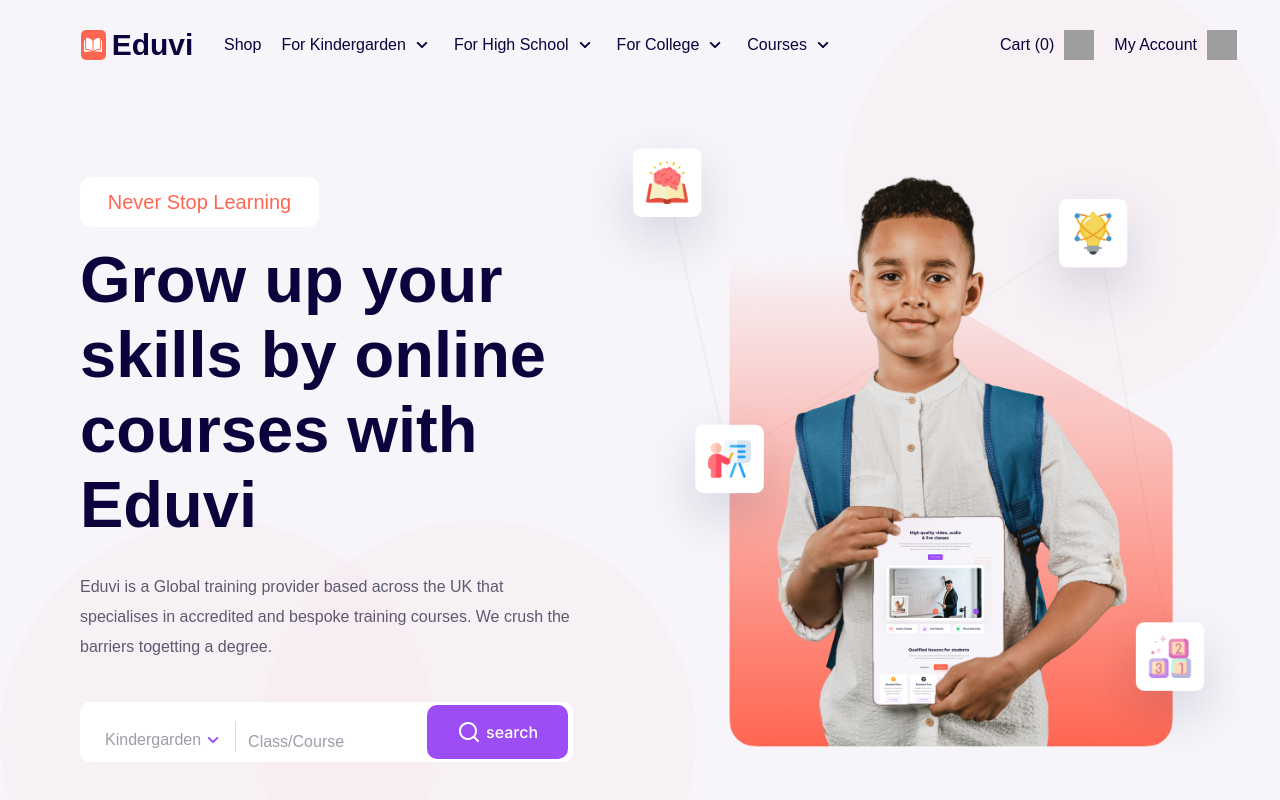
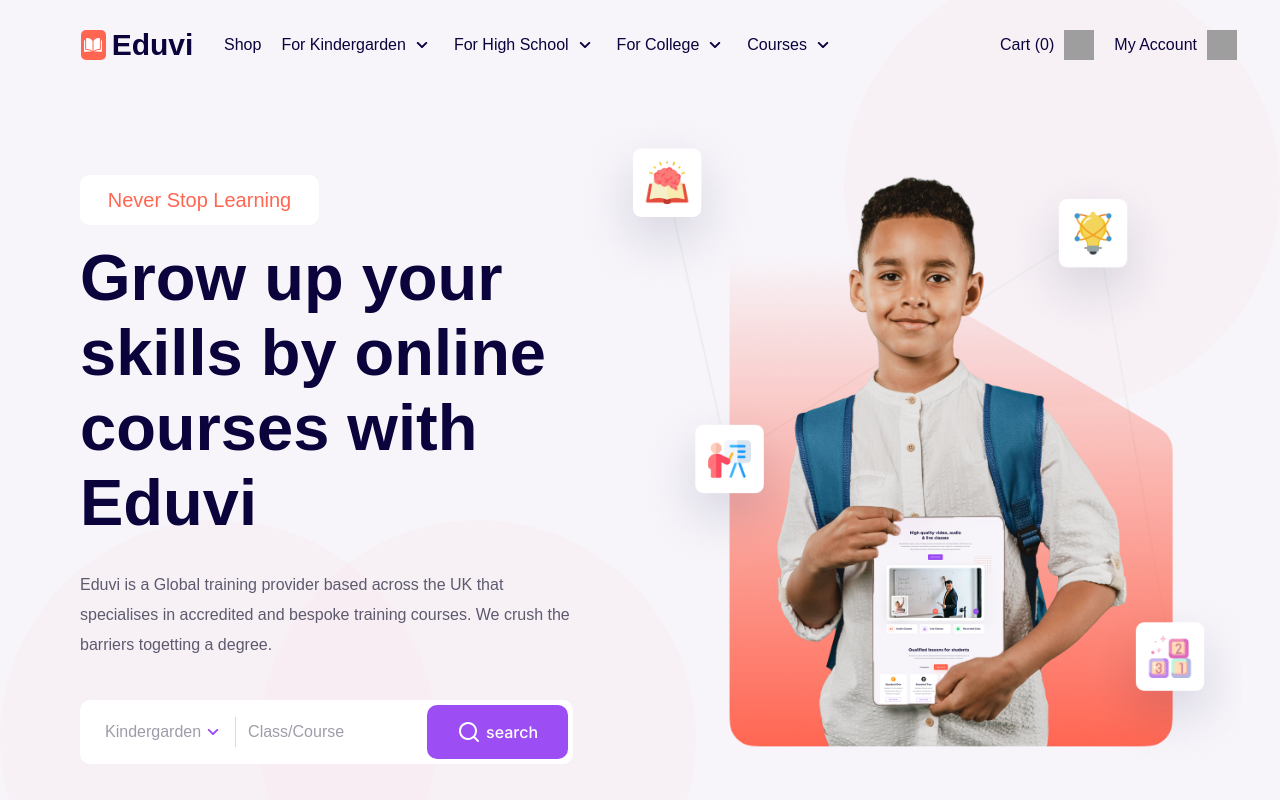
Before and after one commit to sandeshshahi/Eduvi-web, a React (Vite) app: page / in a window 1280 px wide. Shown: the top 800 px of the page. Built offline with nearby package versions, Linux system fonts and the light colour scheme; grey boxes are pictures that could not be loaded; a web font is replaced by a local one.

Commit message:
Fix header search button

```diff
--- a/src/styles/sass/layout/_header.scss
+++ b/src/styles/sass/layout/_header.scss
@@ -175,7 +175,7 @@
 
 .search-container {
   @include utils.flexDisplay(row, space-between, center);
-  height: utils.rem(60);
+  // height: utils.rem(60);
   border-radius: utils.rem(10);
   background-color: rgba(255, 255, 255, 1);
   margin-top: utils.rem(40);
@@ -190,7 +190,7 @@
     @include utils.flexDisplay;
     // max-width: utils.rem(128);
     margin-left: utils.rem(20);
-    margin-top: utils.rem(5);
+    margin-top: utils.rem(0);
     :hover {
       cursor: pointer;
     }
@@ -215,7 +215,7 @@
     max-width: 100vw;
     @include utils.flexDisplay(row, space-around, center);
     gap: utils.rem(10);
-    margin-top: utils.rem(10);
+    margin-top: utils.rem(0);
     outline: none;
     border: none;
     &::placeholder {
```
Also changed, not shown: src/styles/css/style.min.css, 1 other file (tests, documents, lock files or other folders).
